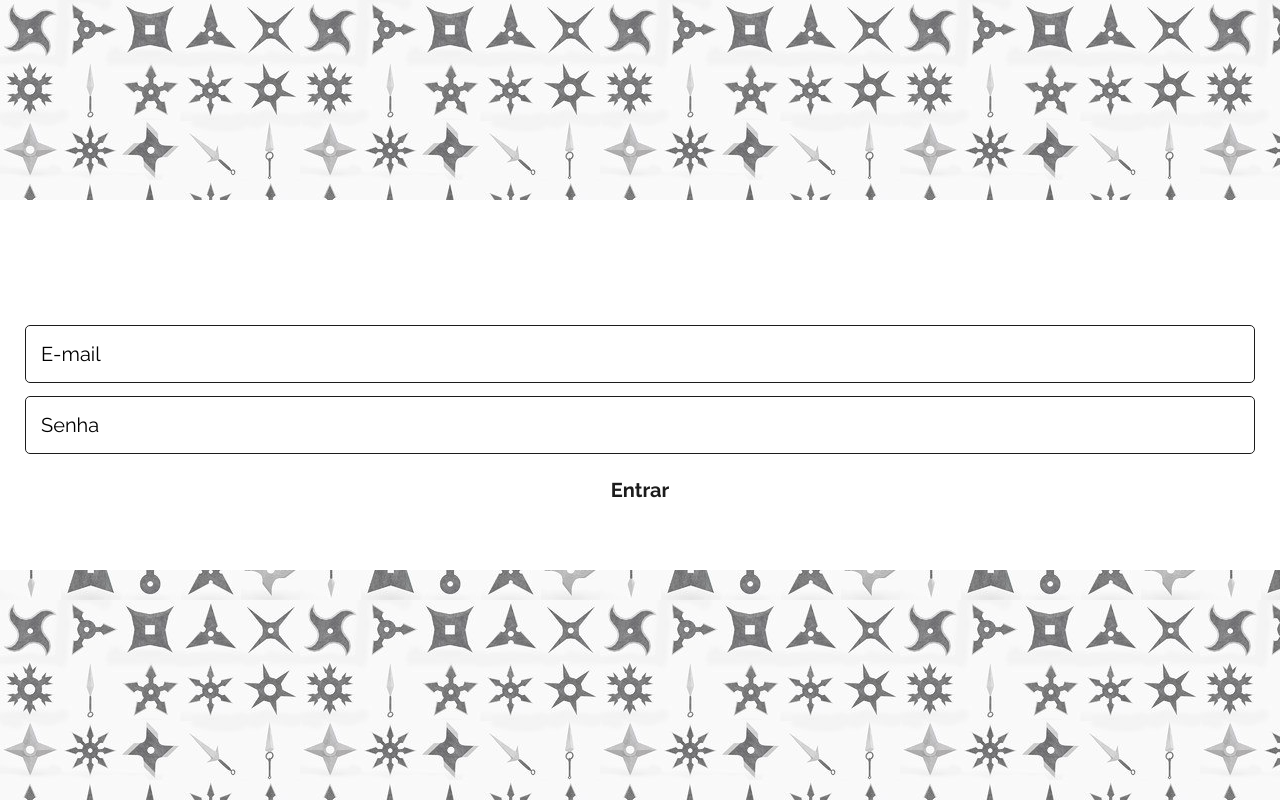
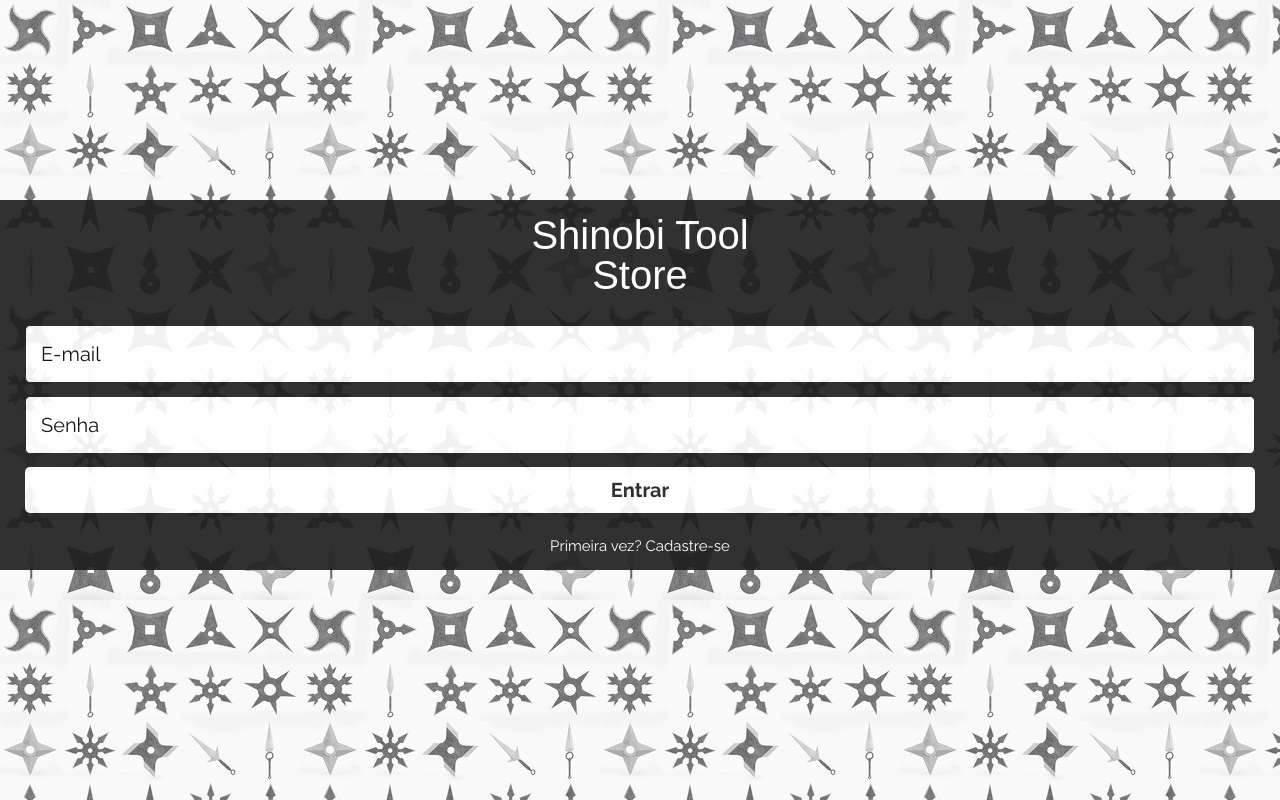
Before and after one commit to starunz/Shinobi-Tool-Store, a React (Create React App) app: page /login in a window 1280 px wide. Built offline with nearby package versions, Linux system fonts and the light colour scheme; a web font is replaced by a local one.

Commit message:
login style modification

```diff
--- a/src/components/styleSignIn&SignUp/Container.js
+++ b/src/components/styleSignIn&SignUp/Container.js
@@ -8,7 +8,9 @@ const Container = styled.div`
 
   margin: calc((100vh - 400px) / 2) auto;
 
-  background-color: #fff;
+  background-color: #1C1C1C;
+
+  opacity: 0.9;
 `;
 
 export default Container;
```
